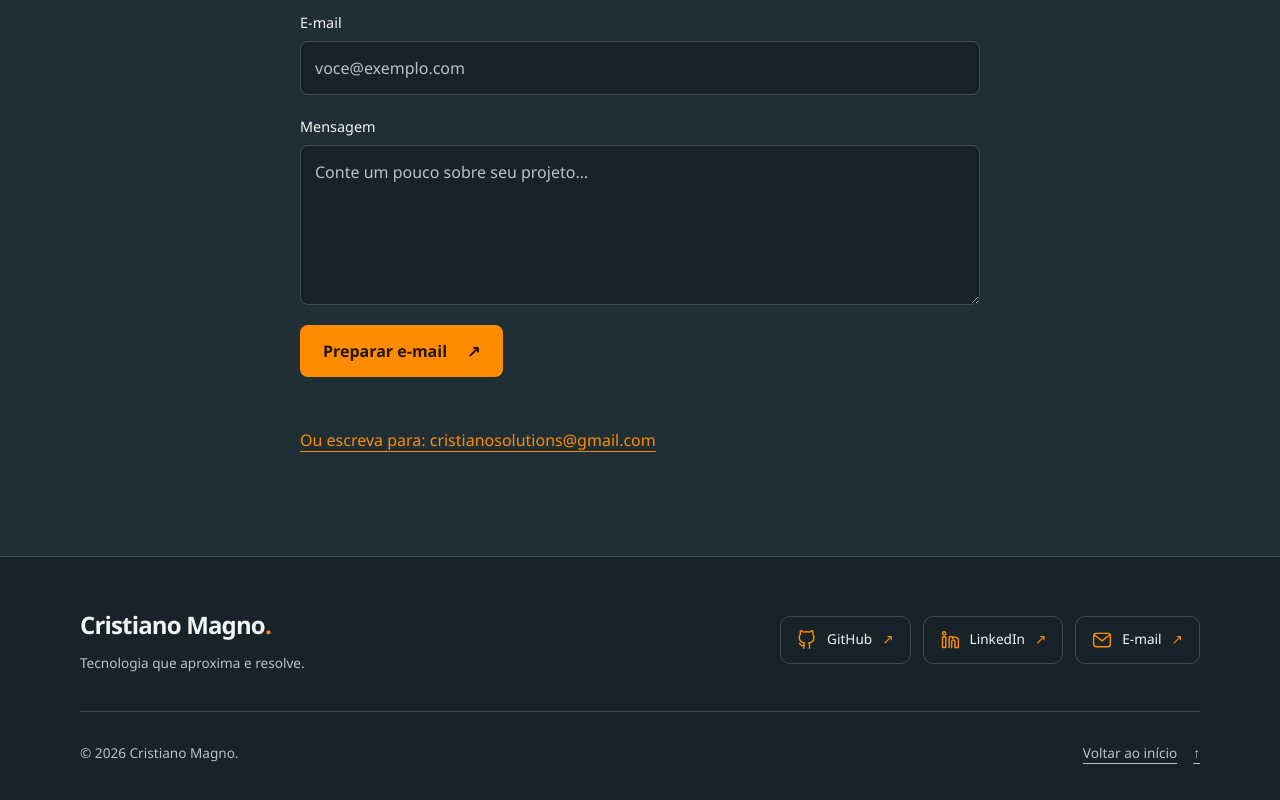
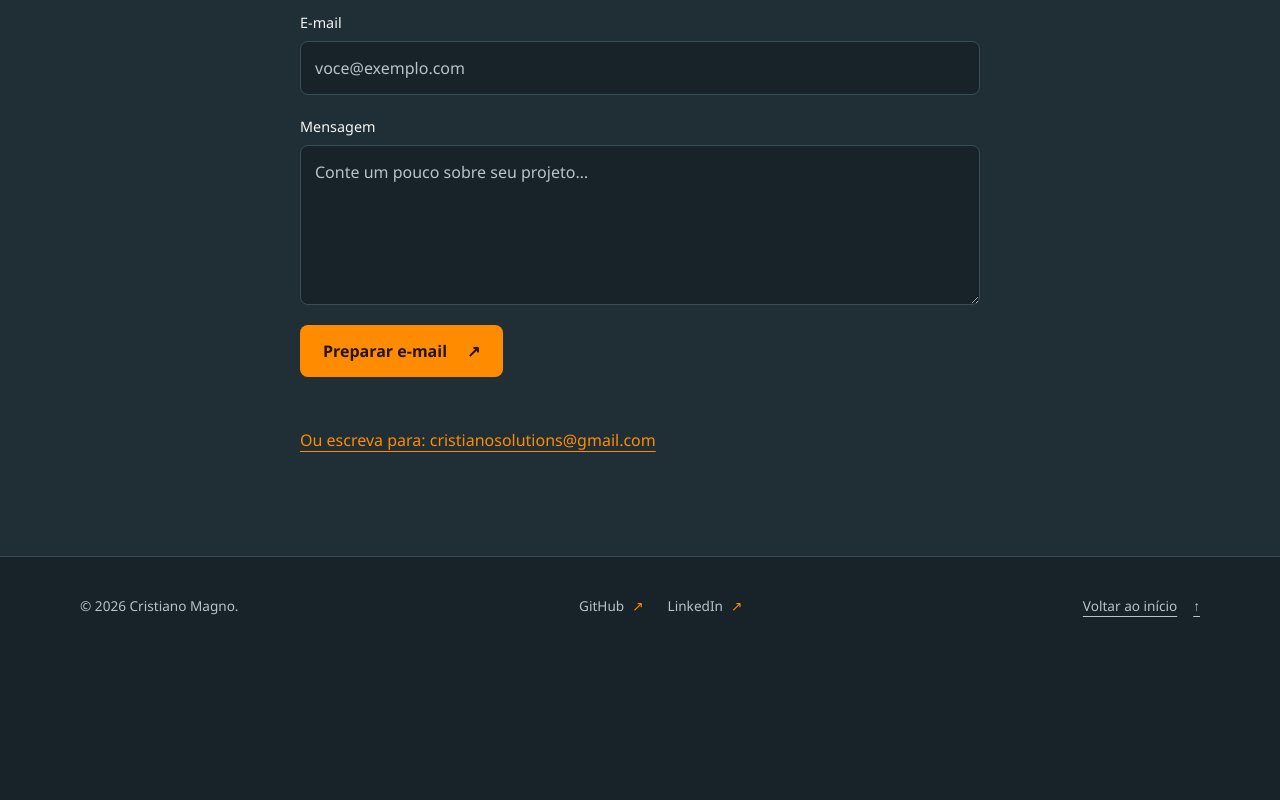
Before and after one commit to cristianosolutions/portfolio, a plain HTML site: page index.html in a window 1280 px wide. Shown: the part 4002-4802 px from the top of the page. After the commit the page ends 4659 px from the top, so only its background shows below. Drawn offline with Linux system fonts and the light colour scheme.

Commit message:
Simplifica rodapé e mantém redes sociais

```diff
--- a/index.html
+++ b/index.html
@@ -438,31 +438,13 @@
       </section>
     </main>
     <footer class="site-footer">
-      <div class="container">
-        <div class="footer-main">
-          <div class="footer-identity">
-            <p class="footer-name">Cristiano Magno<span>.</span></p>
-            <p>Tecnologia que aproxima e resolve.</p>
-          </div>
-          <nav class="social-links" aria-label="Redes sociais e contato">
-            <a href="https://github.com/cristianosolutions" target="_blank" rel="noopener noreferrer" aria-label="GitHub de Cristiano Magno (abre em nova aba)">
-              <svg viewBox="0 0 24 24" fill="none" stroke="currentColor" stroke-width="1.7" stroke-linecap="round" stroke-linejoin="round" aria-hidden="true"><path d="M9 19c-4.3 1.3-4.3-2.2-6-2.7M15 22v-3.9a3.4 3.4 0 0 0-.9-2.6c3-.3 6.2-1.5 6.2-6.9a5.4 5.4 0 0 0-1.5-3.8 5 5 0 0 0-.1-3.8S17.5.6 15 2.5a13.4 13.4 0 0 0-7 0C5.5.6 4.3 1 4.3 1a5 5 0 0 0-.1 3.8 5.4 5.4 0 0 0-1.5 3.8c0 5.4 3.2 6.6 6.2 6.9a3.4 3.4 0 0 0-.9 2.6V22"/></svg>
-              GitHub <span aria-hidden="true">↗</span>
-            </a>
-            <a href="https://www.linkedin.com/in/cristianosolutions" target="_blank" rel="noopener noreferrer" aria-label="LinkedIn de Cristiano Magno (abre em nova aba)">
-              <svg viewBox="0 0 24 24" fill="none" stroke="currentColor" stroke-width="1.7" stroke-linecap="round" stroke-linejoin="round" aria-hidden="true"><rect x="3" y="8" width="4" height="13" rx="1"/><circle cx="5" cy="4" r="2"/><path d="M11 21V8h4v2a4 4 0 0 1 7 3v8h-4v-7a2 2 0 0 0-4 0v7"/></svg>
-              LinkedIn <span aria-hidden="true">↗</span>
-            </a>
-            <a href="mailto:cristianosolutions@gmail.com">
-              <svg viewBox="0 0 24 24" fill="none" stroke="currentColor" stroke-width="1.7" stroke-linecap="round" stroke-linejoin="round" aria-hidden="true"><rect x="2" y="4" width="20" height="16" rx="3"/><path d="m3 6 9 7 9-7"/></svg>
-              E-mail <span aria-hidden="true">↗</span>
-            </a>
-          </nav>
-        </div>
-        <div class="footer-inner footer-bottom">
-          <p>© <span id="ano">2026</span> Cristiano Magno.</p>
-          <a href="#inicio">Voltar ao início <span aria-hidden="true">↑</span></a>
-        </div>
+      <div class="container footer-inner">
+        <p>© <span id="ano">2026</span> Cristiano Magno.</p>
+        <nav class="footer-social" aria-label="Redes sociais">
+          <a href="https://github.com/cristianosolutions" target="_blank" rel="noopener noreferrer" aria-label="GitHub de Cristiano Magno (abre em nova aba)">GitHub <span aria-hidden="true">↗</span></a>
+          <a href="https://www.linkedin.com/in/cristianosolutions" target="_blank" rel="noopener noreferrer" aria-label="LinkedIn de Cristiano Magno (abre em nova aba)">LinkedIn <span aria-hidden="true">↗</span></a>
+        </nav>
+        <a href="#inicio">Voltar ao início <span aria-hidden="true">↑</span></a>
       </div>
     </footer>
   </body>
--- a/style.css
+++ b/style.css
@@ -975,15 +975,13 @@ p {
 /* Formulário de contato centralizado. */
 #contato .contact-grid { grid-template-columns: minmax(0, 1fr); max-width: 680px; gap: 0; }
 
-/* Rodapé com redes sociais. */
-.footer-main { display: flex; justify-content: space-between; align-items: center; gap: 32px; padding: 20px 0 36px; }
-.footer-name { color: var(--text); font-size: 1.5rem; font-weight: 650; letter-spacing: -.035em; margin-bottom: 8px; }
-.footer-name span { color: var(--accent); }
-.social-links { display: flex; flex-wrap: wrap; gap: 12px; }
-.social-links a { display: inline-flex; align-items: center; justify-content: center; gap: 10px; min-height: 48px; padding: 10px 16px; border: 1px solid var(--border); border-radius: 10px; text-decoration: none; color: var(--text); transition: border-color .2s, background .2s; }
-.social-links svg { width: 20px; height: 20px; flex-shrink: 0; color: var(--accent); }
-.social-links a > span { color: var(--accent); }
-.social-links a:hover { border-color: var(--accent); background: #ff8c0010; }
-.footer-bottom { align-items: center; border-top: 1px solid var(--border); padding-top: 20px; }
-@media (max-width: 760px) { .footer-main { flex-direction: column; align-items: flex-start; gap: 24px; } }
-@media (max-width: 400px) { .social-links { width: 100%; } .social-links a { flex: 1 1 auto; } }
+/* Redes sociais no rodapé compacto. */
+.site-footer .footer-inner { align-items: center; }
+.footer-social { display: flex; align-items: center; flex-wrap: wrap; gap: 24px; }
+.footer-social a { gap: 8px; text-decoration: none; }
+.footer-social a:hover { color: var(--accent); text-decoration: underline; }
+.footer-social span { color: var(--accent); }
+@media (max-width: 640px) {
+  .site-footer .footer-inner { justify-content: center; gap: 8px 24px; text-align: center; }
+  .site-footer .footer-inner > p { width: 100%; }
+}
```
